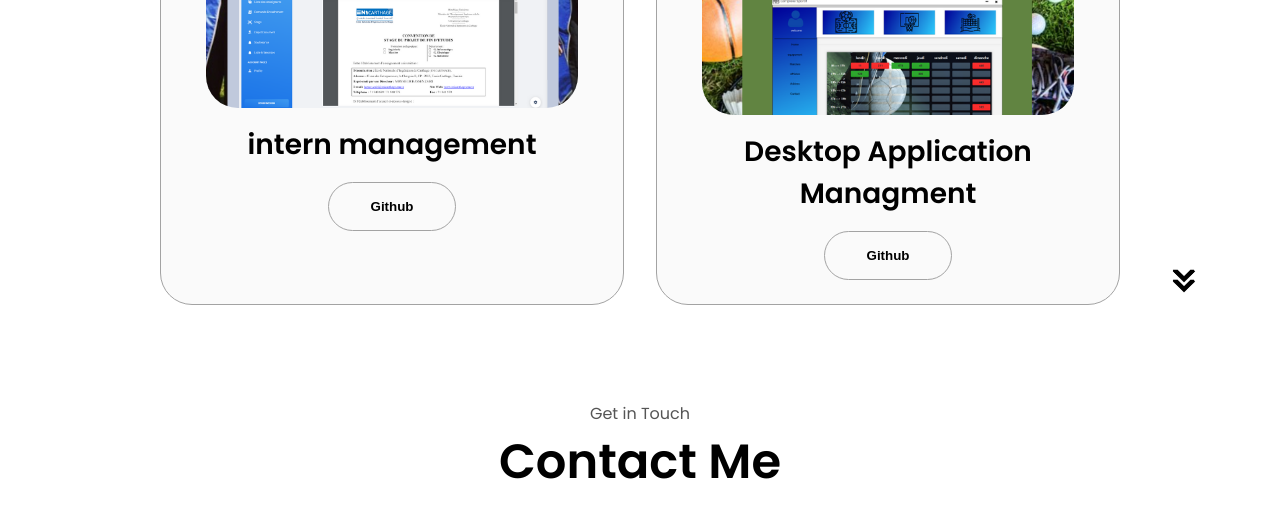
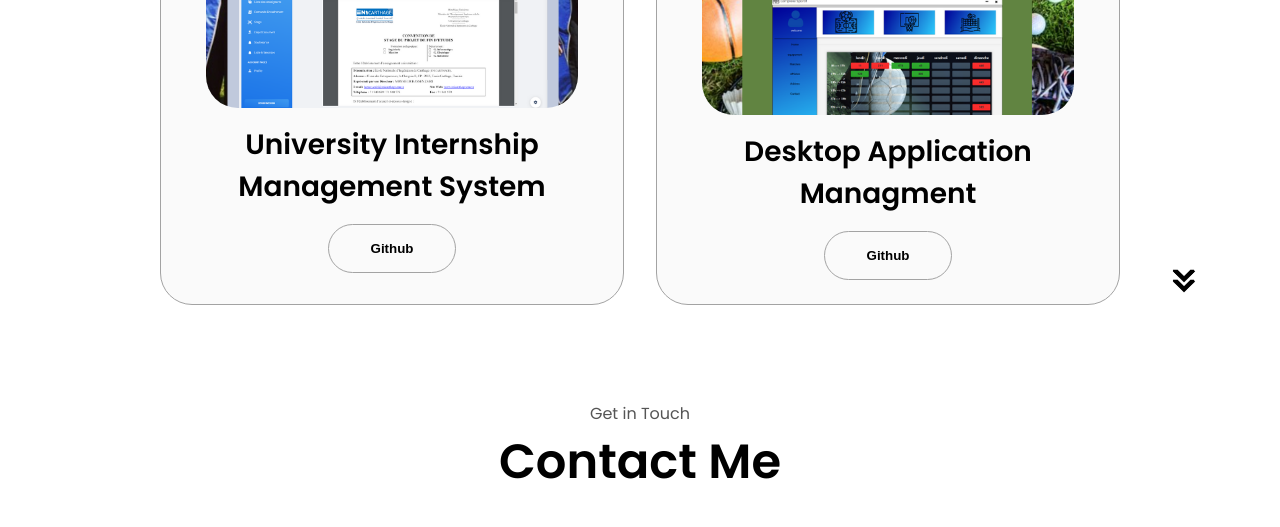
Before and after one commit to Kouki321/website, a plain HTML site: page index.html in a window 1280 px wide. Shown: the part 2940-3467 px from the top of the page. Drawn offline with Linux system fonts and the light colour scheme.

Commit message:
Update index.html

```diff
--- a/index.html
+++ b/index.html
@@ -300,7 +300,7 @@
                 class="project-img"
               />
             </div>
-            <h2 class="experience-sub-title project-title">intern management</h2>
+            <h2 class="experience-sub-title project-title">University Internship Management System</h2>
             <div class="btn-container">
               <button
                 class="btn btn-color-2 project-btn"
```
